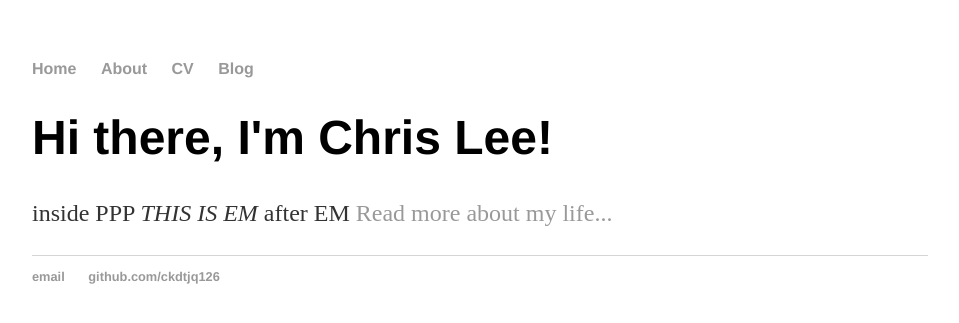
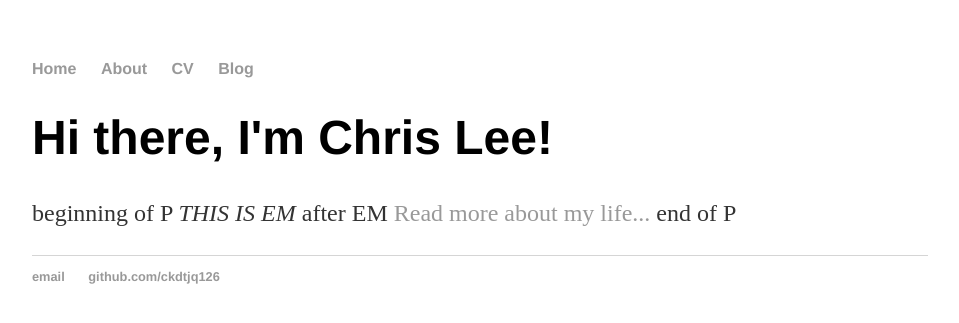
Before and after one commit to ckdtjq126/ckdtjq126.github.io, a Jekyll site: the page built from index.html, in a window 1280 px wide. Shown: the top 323 px of the page, without its empty margins (160-1119 px from the left). Built offline with Jekyll 4.4.1, drawn with Linux system fonts in a browser that asks for light colours.

Commit message:
Update index.html

```diff
--- a/index.html
+++ b/index.html
@@ -6,6 +6,8 @@ title: Chang-Seop Chris Lee
 
     		<div class="blurb">
         		<h1>Hi there, I'm Chris Lee!</h1>
-				<p>inside PPP <em>THIS IS EM</em> after EM
-				<a href="/about">Read more about my life...</a></p>
+				<p>beginning of P <em>THIS IS EM</em> after EM
+				<a href="/about">Read more about my life...</a>
+				end of P
+				</p>
     		</div><!-- /.blurb -->
```
